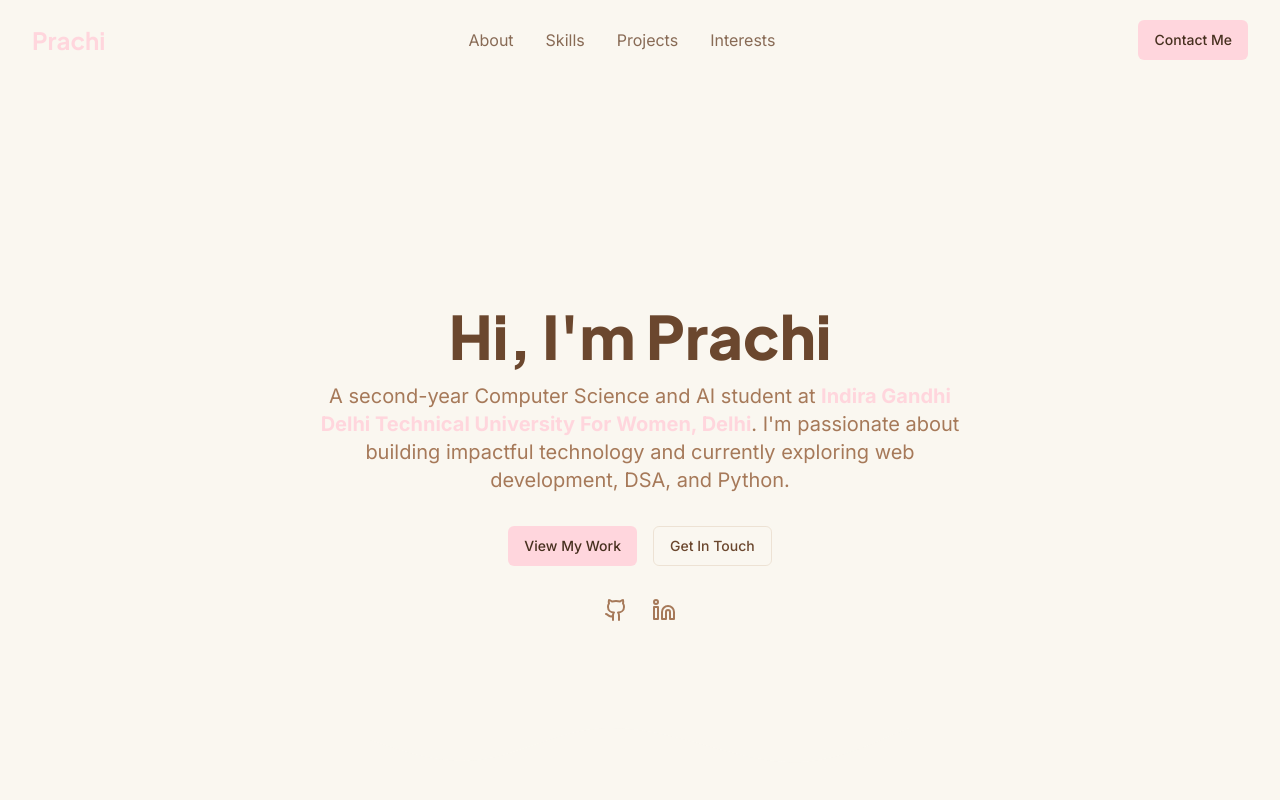
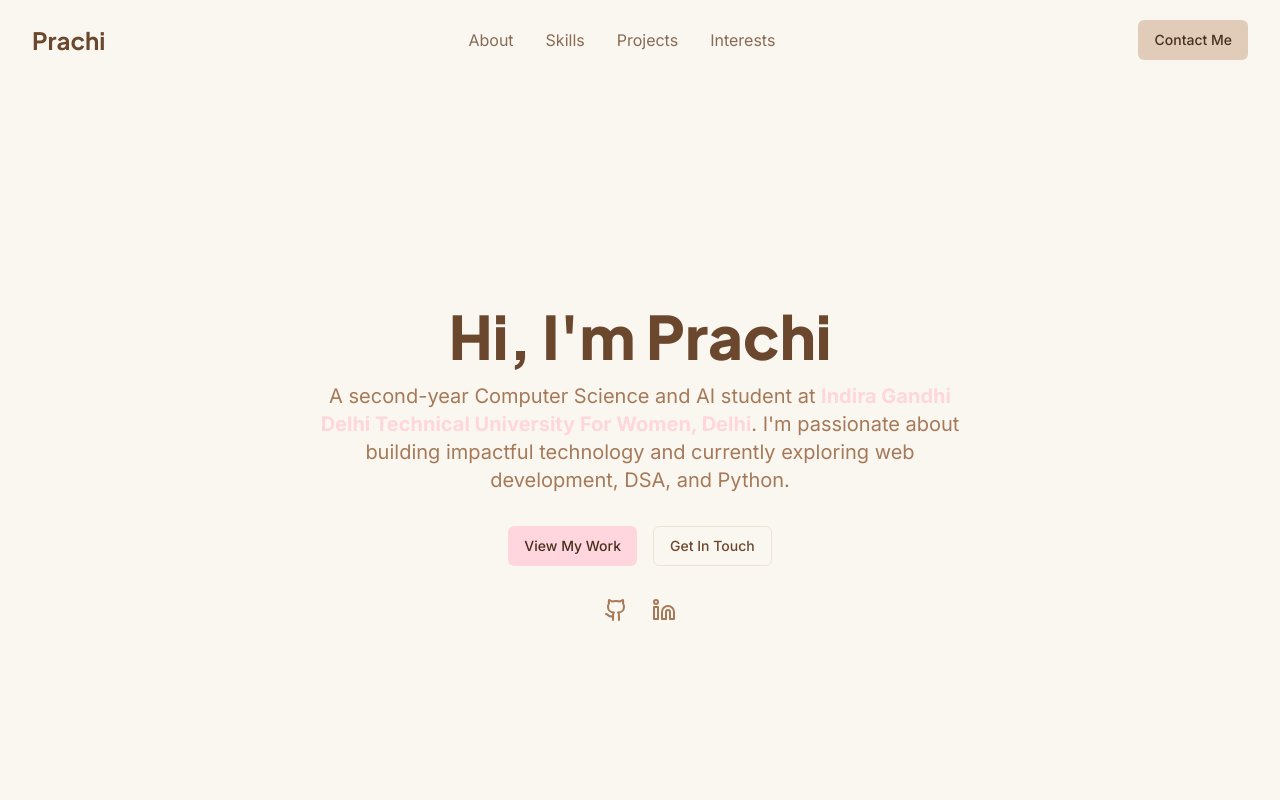
Before and after one commit to Prachi9267/code-diplomacy-canvas, a React (Vite) app: page / in a window 1280 px wide. Shown: the top 800 px of the page. Built offline with nearby package versions, Linux system fonts and the light colour scheme.

Commit message:
Change button colors to brown
Update the "Prachi" and "Contact Me" button colors to shades of brown to match the theme.

```diff
--- a/src/components/Header.tsx
+++ b/src/components/Header.tsx
@@ -1,3 +1,4 @@
+
 import { useState, useEffect } from 'react';
 import { Button } from '@/components/ui/button';
 import { Menu, X } from 'lucide-react';
@@ -39,7 +40,7 @@ const Header = () => {
     >
       <nav className="container mx-auto px-4 sm:px-6 lg:px-8">
         <div className="flex items-center justify-between h-20">
-          <a href="#" onClick={(e) => {e.preventDefault(); window.scrollTo({top: 0, behavior: 'smooth'});}} className="text-2xl font-display font-bold text-primary">
+          <a href="#" onClick={(e) => {e.preventDefault(); window.scrollTo({top: 0, behavior: 'smooth'});}} className="text-2xl font-display font-bold text-foreground">
             Prachi
           </a>
 
@@ -56,7 +57,7 @@ const Header = () => {
           </div>
 
           <div className="hidden md:block">
-            <Button onClick={() => scrollToSection('contact')}>
+            <Button variant="secondary" onClick={() => scrollToSection('contact')}>
               Contact Me
             </Button>
           </div>
@@ -81,7 +82,7 @@ const Header = () => {
                 {link.title}
               </button>
             ))}
-            <Button onClick={() => scrollToSection('contact')} className="w-full mt-2">
+            <Button variant="secondary" onClick={() => scrollToSection('contact')} className="w-full mt-2">
               Contact Me
             </Button>
           </div>
```
